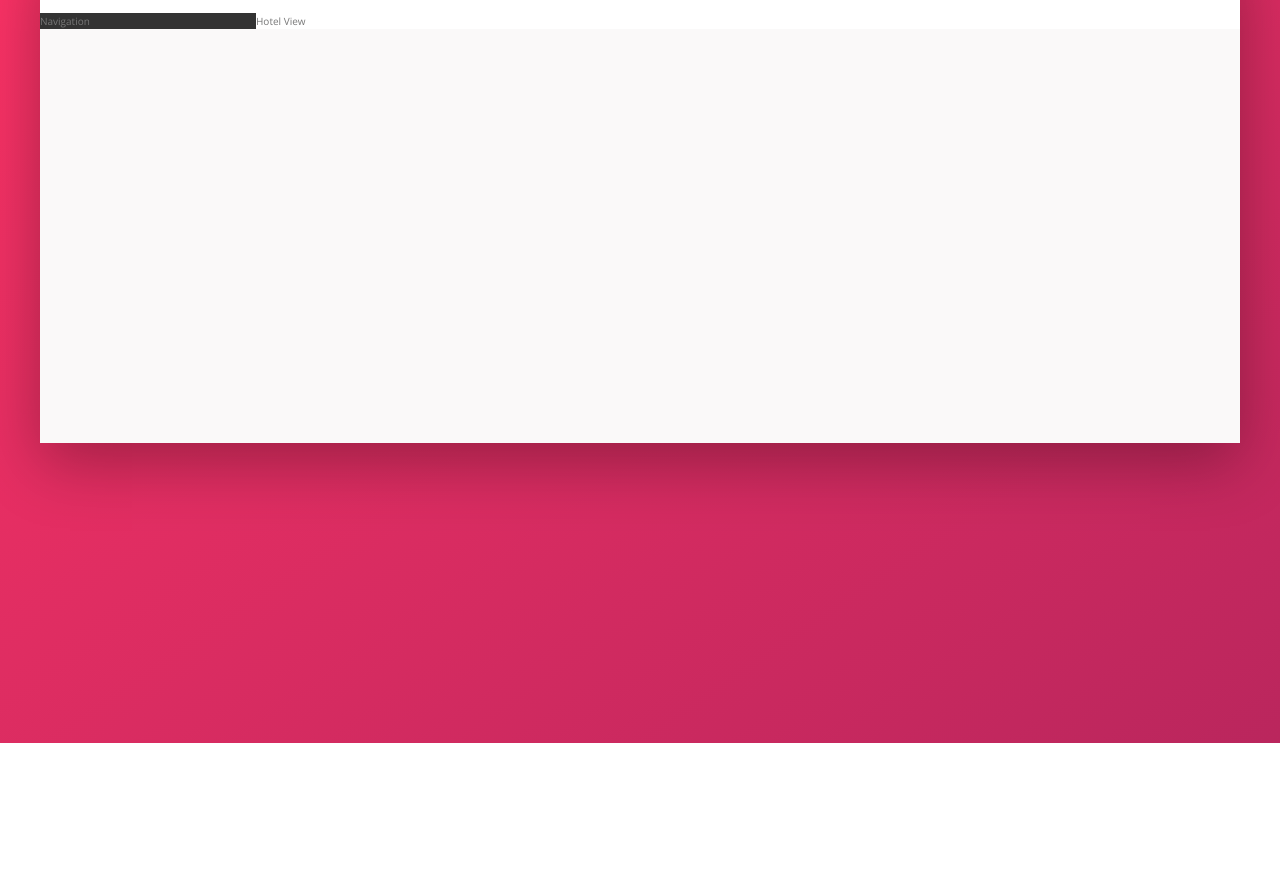
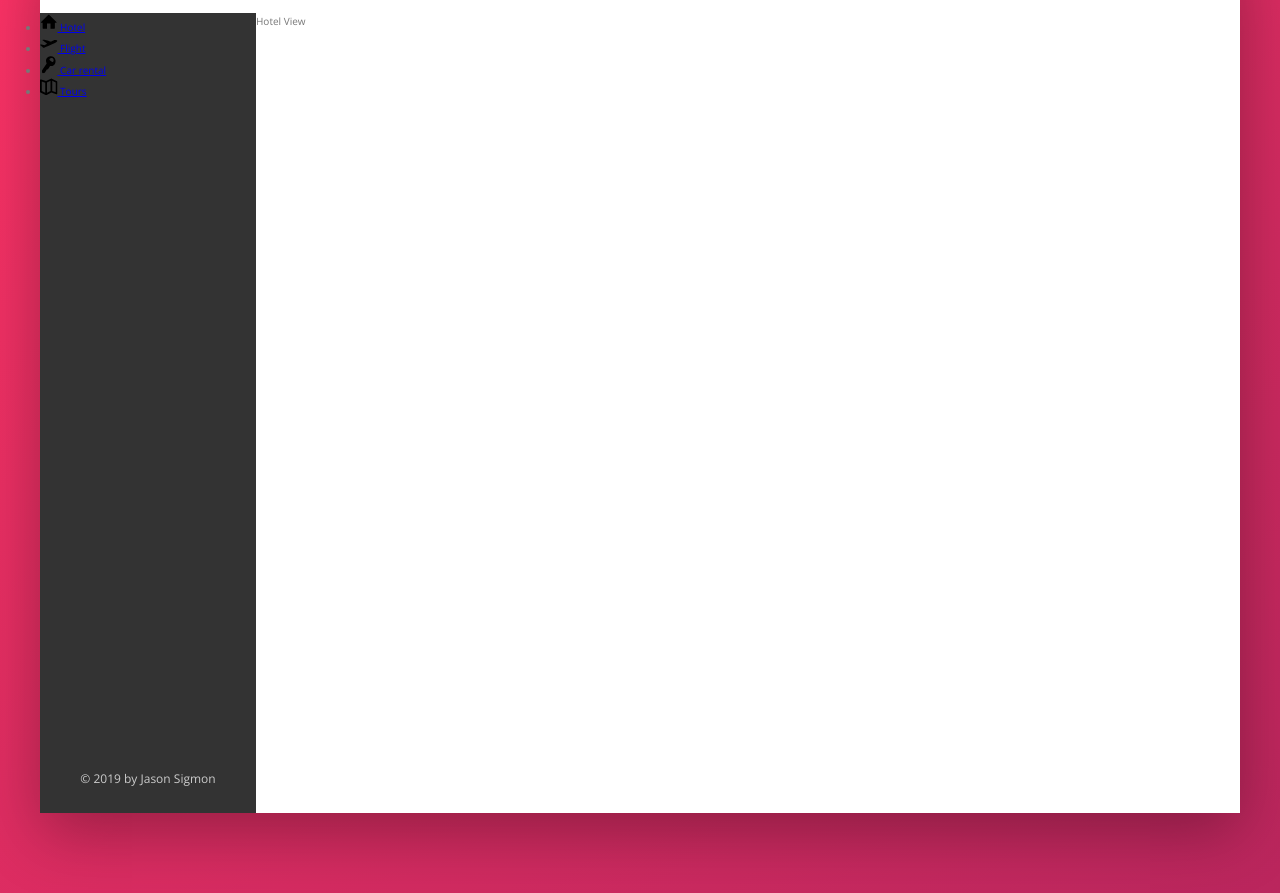
Before and after one commit to jaysig/Trillo, a website: page index.html in a window 1280 px wide. Shown: the part 137-1030 px from the top of the page. Before the commit the page ends 880 px from the top, so only its background shows below. Drawn offline with nearby package versions, Linux system fonts and the light colour scheme.

Commit message:
Started Side Nav

```diff
--- a/index.html
+++ b/index.html
@@ -1,5 +1,6 @@
 <!DOCTYPE html>
 <html lang="en">
+
 <head>
     <meta charset="UTF-8">
     <meta name="viewport" content="width=device-width, initial-scale=1.0">
@@ -10,6 +11,7 @@
 
     <title>trillo &mdash; Your all-in-one booking app</title>
 </head>
+
 <body>
     <div class="container">
         <header class="header">
@@ -45,7 +47,44 @@
         </header>
         <div class="content">
             <nav class="sidebar">
-                    Navigation
+                <ul class="side-nav">
+                    <li class="side-nav__item">
+                        <a href="#" class="side-nav__icon">
+                            <svg class="side-nav__icon">
+                                <use xlink:href="img/sprite.svg#icon-home"></use>
+                            </svg>
+                            <span>Hotel</span>
+                        </a>
+                    </li>
+                    <li class="side-nav__item">
+                        <a href="#" class="side-nav__icon">
+                            <svg class="side-nav__icon">
+                                <use xlink:href="img/sprite.svg#icon-aircraft-take-off"></use>
+                            </svg>
+                            <span>Flight</span>
+                        </a>
+                    </li>
+                    <li class="side-nav__item">
+                        <a href="#" class="side-nav__icon">
+                            <svg class="side-nav__icon">
+                                <use xlink:href="img/sprite.svg#icon-key"></use>
+                            </svg>
+                            <span>Car rental</span>
+                        </a>
+                    </li>
+                    <li class="side-nav__item">
+                        <a href="#" class="side-nav__icon">
+                            <svg class="side-nav__icon">
+                                <use xlink:href="img/sprite.svg#icon-map"></use>
+                            </svg>
+                            <span>Tours</span>
+                        </a>
+                    </li>
+                </ul>
+
+                <div class="legal">
+                    &copy; 2019 by Jason Sigmon
+                </div>
             </nav>
             <main class="hotel-view">
                 Hotel View
@@ -53,4 +92,5 @@
         </div>
     </div>
 </body>
+
 </html>
--- a/sass/_components.scss
+++ b/sass/_components.scss
@@ -33,7 +33,7 @@
 
         &::-webkit-input-placeholder {
             font-weight: 100;
-            color: var(--color-grey-light-4)
+            color: var(--color-grey-light-4);
         }
     }
 
@@ -64,7 +64,6 @@
 ////////////
 //User Navigation
 .user-nav {
-
     display: flex;
     align-items: center;
     align-self: stretch;
@@ -92,7 +91,7 @@
     }
 
     &__notification {
-        font-size: .8rem;
+        font-size: 0.8rem;
         height: 1.75rem;
         width: 1.75rem;
         border-radius: 50%;
@@ -111,5 +110,26 @@
         border-radius: 50%;
         margin-right: 1rem;
     }
+}
 
+////////////
+//Side Navigation
+.side-nav {
+    &__item {
+    }
+
+    &__link {
+    }
+
+    &__icon {
+        width: 1.75rem;
+        height: 1.75rem;
+    }
 }
+
+.legal {
+    font-size: 1.2rem;
+    color: var(--color-grey-light-4);
+    text-align: center;
+    padding: 2.5rem;
+}
--- a/sass/_layout.scss
+++ b/sass/_layout.scss
@@ -26,9 +26,14 @@
     background-color: var(--color-grey-dark-1);
 
     flex: 0 0 18%;
+
+    display: flex;
+    flex-direction: column;
+    justify-content: space-between;
 }
 
 .hotel-view {
     background-color: #fff;
     flex: 1;
+    height: 80rem;
 }
```
Also changed, not shown: css/style.css. Lines whose indentation alone changed are shown as unchanged.
